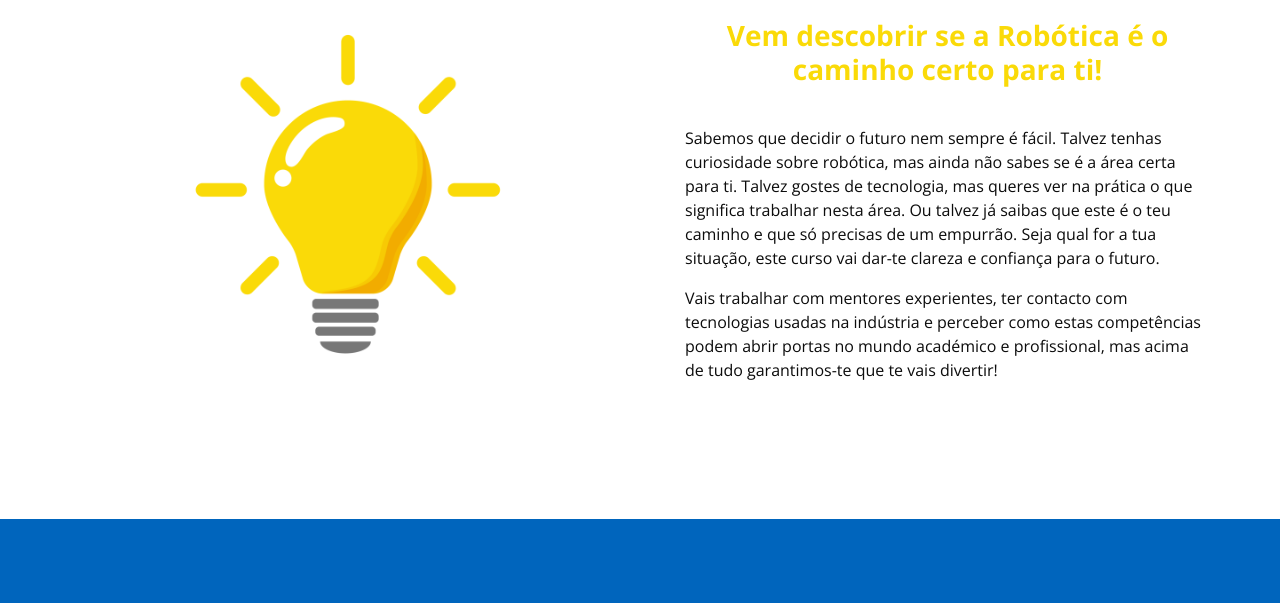
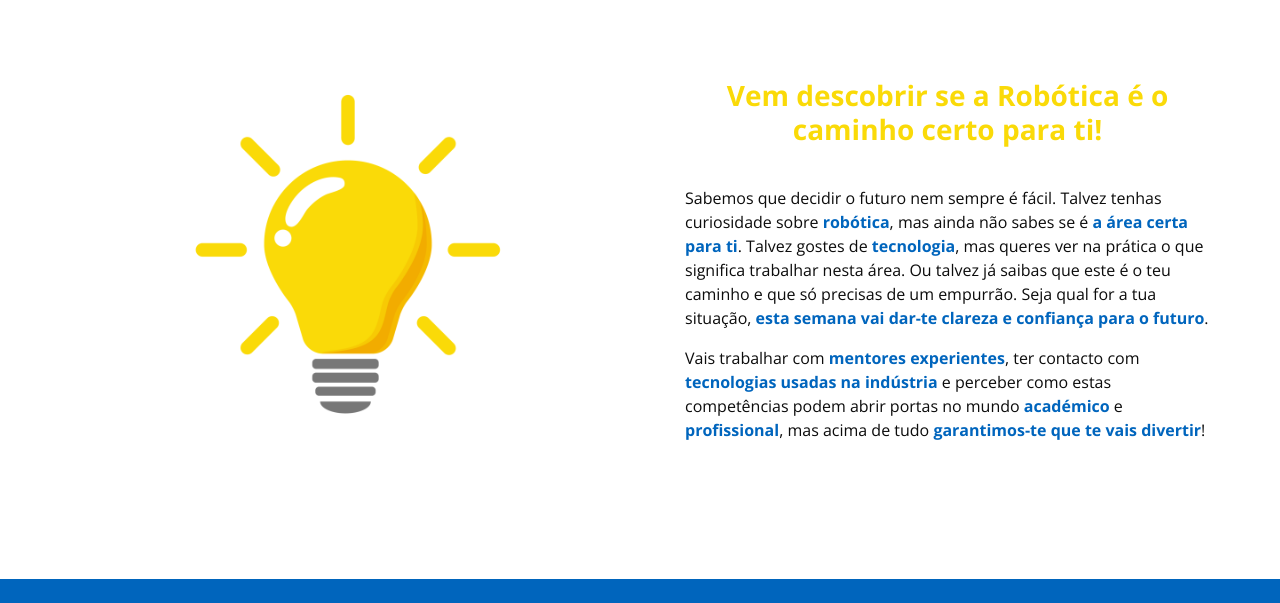
Before and after one commit to ZeRMD/Summer-School-HTML, a plain HTML site: page main.html in a window 1280 px wide. Shown: the part 1297-1900 px from the top of the page. Drawn offline with nearby package versions, Linux system fonts and the light colour scheme; files whose address does not match are found by name.

Commit message:
Text tweeks

```diff
--- a/main.html
+++ b/main.html
@@ -109,7 +109,8 @@
           <img src="https://images.unsplash.com/photo-1499244571948-7ccddb3583f1?w=800&h=500&fit=crop" alt="Ocean">
         </div>
       </div>
-      <p>Please insert you text here</p>
+      <p>Se gostas do som de AI, Robótica, Eletrónica e Design 3D estás no sítio certo. A tua 1ª Jornada no Mundo da Robótica está perto! Desafiamos-te a explorar conceitos base e as tecnologias inovadoras na área da Robótica.<br>Achas que és capaz?
+      </p>
     </div>
 
   </section>
@@ -164,15 +165,15 @@
               Vem descobrir se a Robótica é o caminho certo para ti!
             </h3>
             <p>
-              Sabemos que decidir o futuro nem sempre é fácil. Talvez tenhas curiosidade sobre robótica,
-              mas ainda não sabes se é a área certa para ti.
-              Talvez gostes de tecnologia, mas queres ver na prática o que significa trabalhar nesta área.
+              Sabemos que decidir o futuro nem sempre é fácil. Talvez tenhas curiosidade sobre <span>robótica</span>,
+              mas ainda não sabes se é <span>a área certa para ti</span>.
+              Talvez gostes de <span>tecnologia</span>, mas queres ver na prática o que significa trabalhar nesta área.
               Ou talvez já saibas que este é o teu caminho e que só precisas de um empurrão.
-              Seja qual for a tua situação, este curso vai dar-te clareza e confiança para o futuro.
+              Seja qual for a tua situação, <span>esta semana vai dar-te clareza e confiança para o futuro</span>.
             </p>
-            <p>Vais trabalhar com mentores experientes, ter contacto com tecnologias usadas na indústria
-              e perceber como estas competências podem abrir portas no mundo académico e profissional,
-              mas acima de tudo garantimos-te que te vais divertir!
+            <p>Vais trabalhar com <span>mentores experientes</span>, ter contacto com <span>tecnologias usadas na indústria</span>
+              e perceber como estas competências podem abrir portas no mundo <span>académico</span> e <span>profissional</span>,
+              mas acima de tudo <span>garantimos-te que te vais divertir</span>!
             </p>
           </div>
         </div>
```
